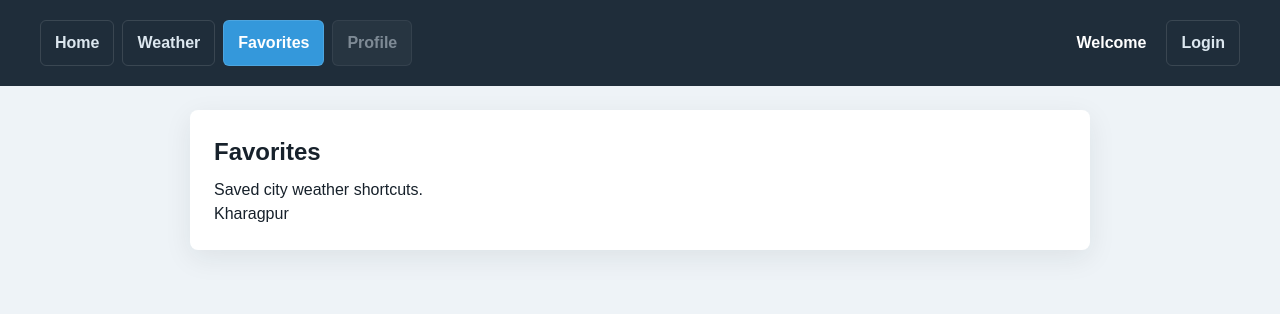
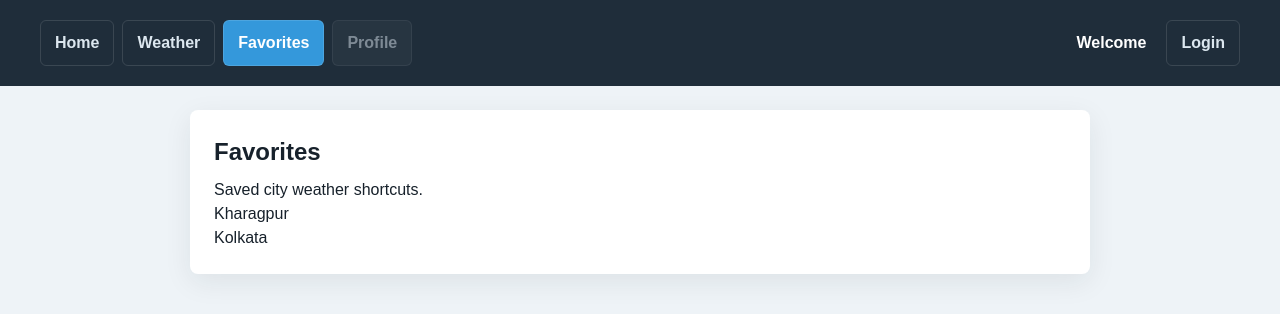
Before and after one commit to brijesh9933/weatherApp, an Angular app: page /favorites in a window 1280 px wide. Shown: the top 314 px of the page. Built offline with nearby package versions, Linux system fonts and the light colour scheme.

Commit message:
version 1.1.2

```diff
--- a/package.json
+++ b/package.json
@@ -1,6 +1,6 @@
 {
   "name": "weather",
-  "version": "1.1.1",
+  "version": "1.1.2",
   "scripts": {
     "ng": "ng",
     "start": "ng serve --configuration development",
--- a/src/app/pages/favorites/favorites.component.html
+++ b/src/app/pages/favorites/favorites.component.html
@@ -2,4 +2,5 @@
   <h1>Favorites</h1>
   <p>Saved city weather shortcuts.</p>
   <p>Kharagpur</p>
+  <p>Kolkata</p>
 </section>
```
